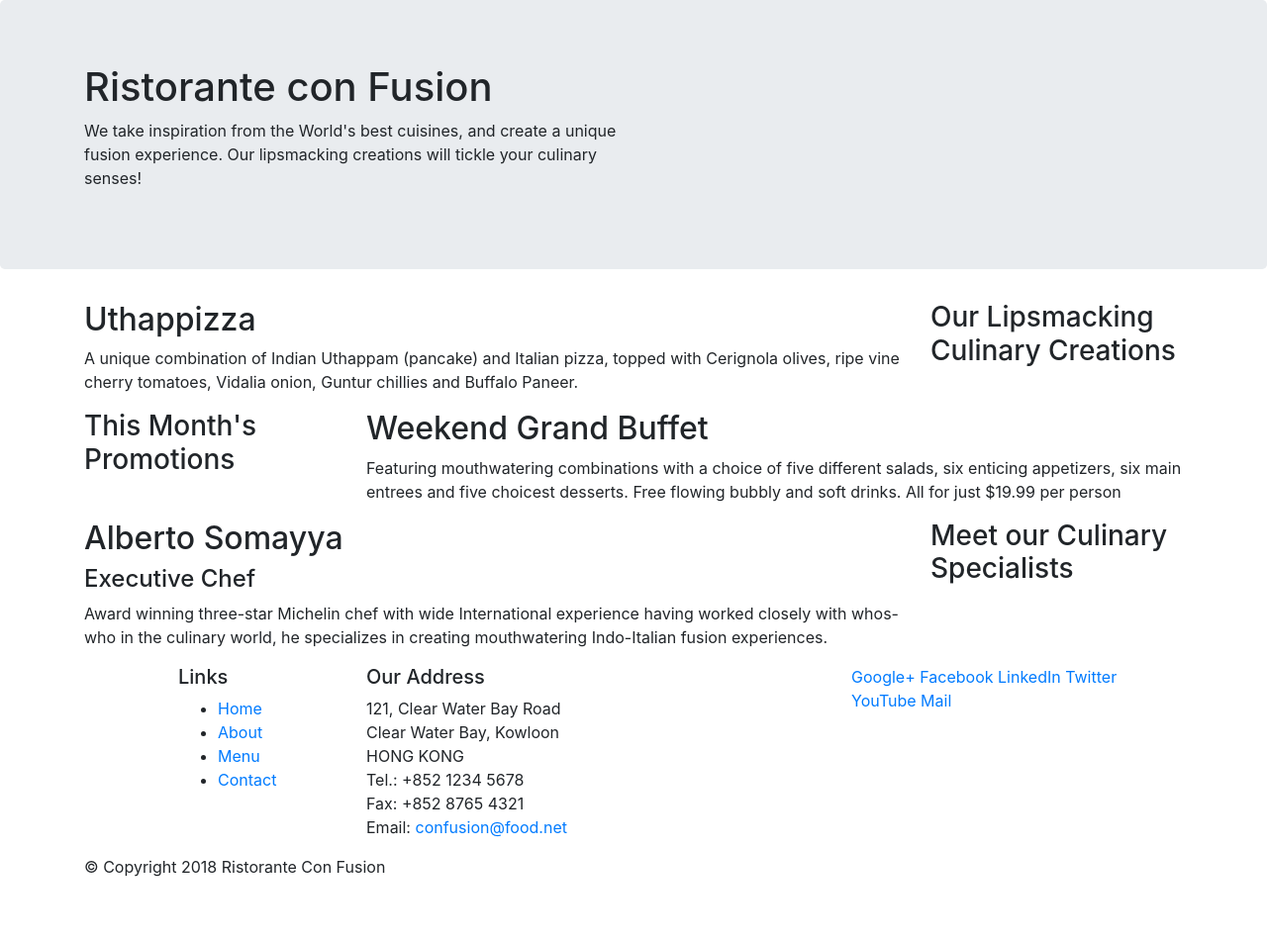
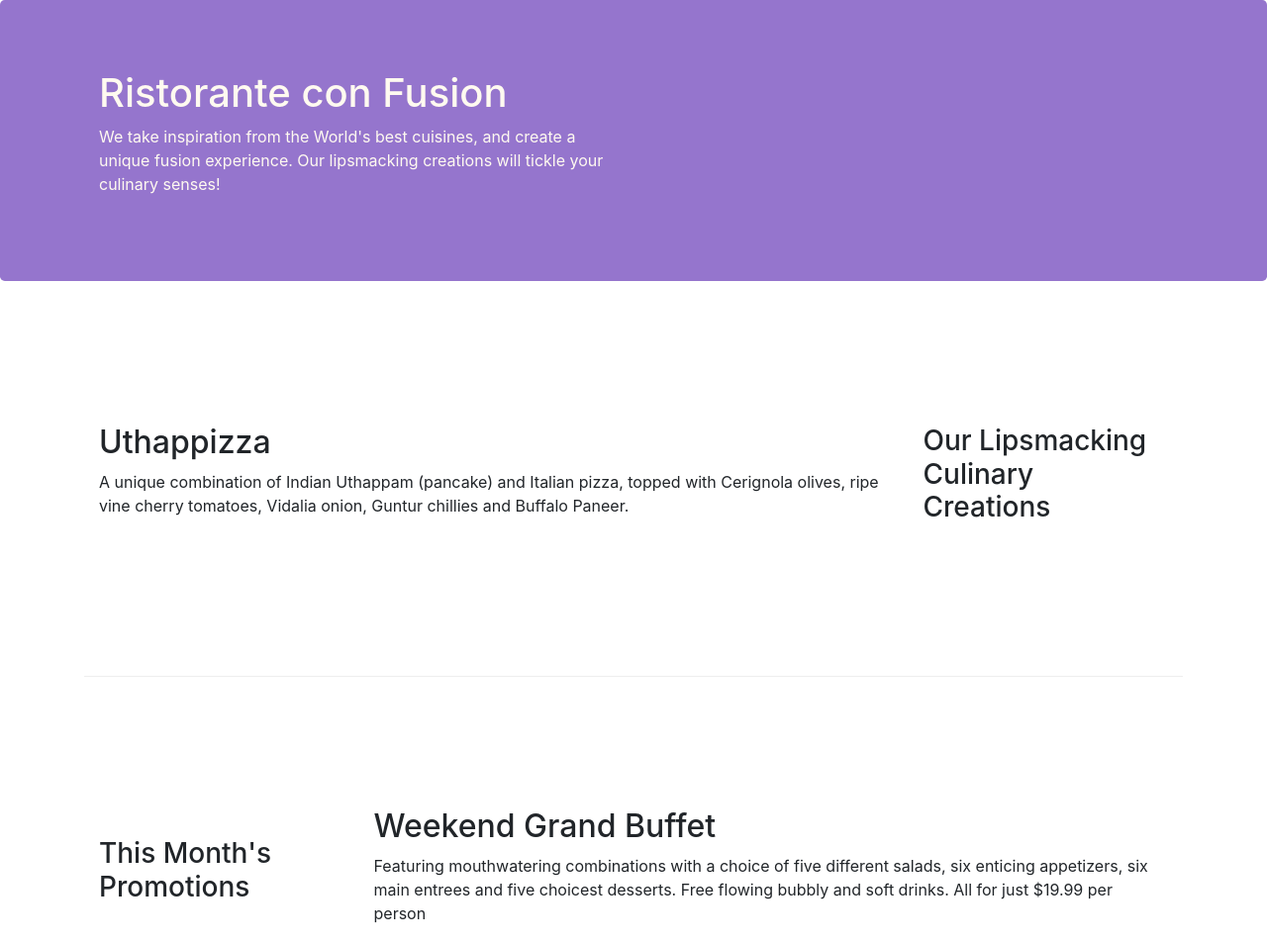
Before and after one commit to dylanperera/Bootstrap-Restaurant, a website: page Bootstrap4/conFusion/index.html in a window 1280 px wide. Shown: the top 954 px of the page at 99% size. Before the commit the page ends 904 px from the top, so only its background shows below. Drawn offline with nearby package versions, Linux system fonts and the light colour scheme.

Commit message:
Bootstrap Grid Part 2

```diff
--- /dev/null
+++ b/Bootstrap4/conFusion/css/styles.css
@@ -0,0 +1,30 @@
+.row-header{
+    margin: 0px auto;
+    padding: 0px;
+}
+
+.row-content{
+    margin: 0px auto;
+    padding: 50px 0px 50px 0px;
+    border-bottom: 1px ridge;
+    min-height: 400px;
+}
+
+.footer{
+    background-color: #D1C4E9;
+    margin: 0px auto;
+    padding: 20px 0px 20px 0px;
+}
+
+.jumbotron{
+    padding: 70px 30px 70px 30px;
+    margin: 0px auto;
+    background: #9575CD;
+    color: floralwhite;
+}
+
+address{
+    font-size: 80%;
+    margin: 0px;
+    color: #0f0f0f;
+}
--- a/Bootstrap4/conFusion/index.html
+++ b/Bootstrap4/conFusion/index.html
@@ -15,6 +15,7 @@
       rel="stylesheet"
       href="node_modules/bootstrap/dist/css/bootstrap.min.css"
     />
+    <link rel = "stylesheet" href = "css/styles.css">
 
     <title>Ristorante Con Fusion</title>
   </head>
@@ -22,7 +23,7 @@
   <body>
     <header class="jumbotron">
       <div class="container">
-        <div class="row">
+        <div class="row row-header">
           <div class="col-12 col-sm-6">
             <h1>Ristorante con Fusion</h1>
             <p>
@@ -37,7 +38,7 @@
     </header>
 
     <div class="container">
-      <div class="row">
+      <div class="row row-content align-items-center">
         <div class = "col-12 col-sm-4 order-sm-last col-md-3">
           <h3>Our Lipsmacking Culinary Creations</h3>
         </div>
@@ -51,7 +52,7 @@
         </div>
       </div>
 
-      <div class = "row">
+      <div class = "row row-content align-items-center">
         <div class = "col-12 col-sm-4 col-md-3">
           <h3>This Month's Promotions</h3>
         </div>
@@ -66,7 +67,7 @@
         </div>
       </div>
 
-      <div class="row">
+      <div class="row row-content align-items-center">
         <div class = "col-12 col-sm-4 order-sm-last col-md-3">
           <h3>Meet our Culinary Specialists</h3>
         </div>
@@ -83,12 +84,12 @@
       </div>
     </div>
 
-    <footer>
+    <footer class = "footer">
       <div class="container">
         <div class="row">
           <div class="col-4 offset-1 col-sm-2">
             <h5>Links</h5>
-            <ul>
+            <ul class = "list-unstyled">
               <li><a href="#">Home</a></li>
               <li><a href="#">About</a></li>
               <li><a href="#">Menu</a></li>
@@ -106,8 +107,8 @@
               Email: <a href="mailto:confusion@food.net">confusion@food.net</a>
             </address>
           </div>
-          <div class="col-12 col-sm-4">
-            <div class="col-auto">
+          <div class="col-12 col-sm-4 align-self-center">
+            <div class="col-auto text-center">
               <a href="http://google.com/+">Google+</a>
               <a href="http://www.facebook.com/profile.php?id=">Facebook</a>
               <a href="http://www.linkedin.com/in/">LinkedIn</a>
@@ -117,8 +118,8 @@
             </div>
           </div>
         </div>
-        <div>
-          <div>
+        <div class = "row justify-content-center">
+          <div class = "col-auto">
             <p>© Copyright 2018 Ristorante Con Fusion</p>
           </div>
         </div>
```
